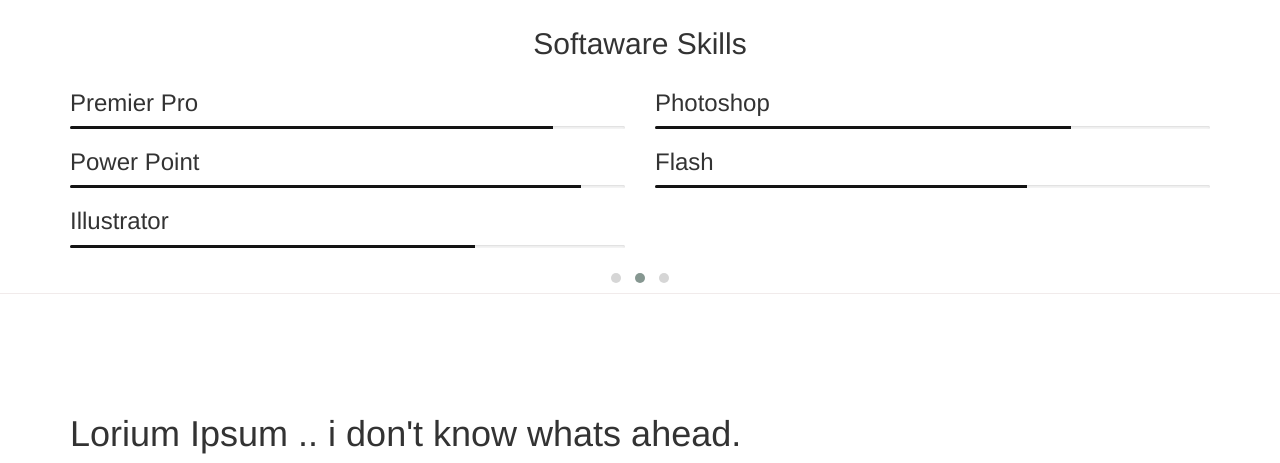
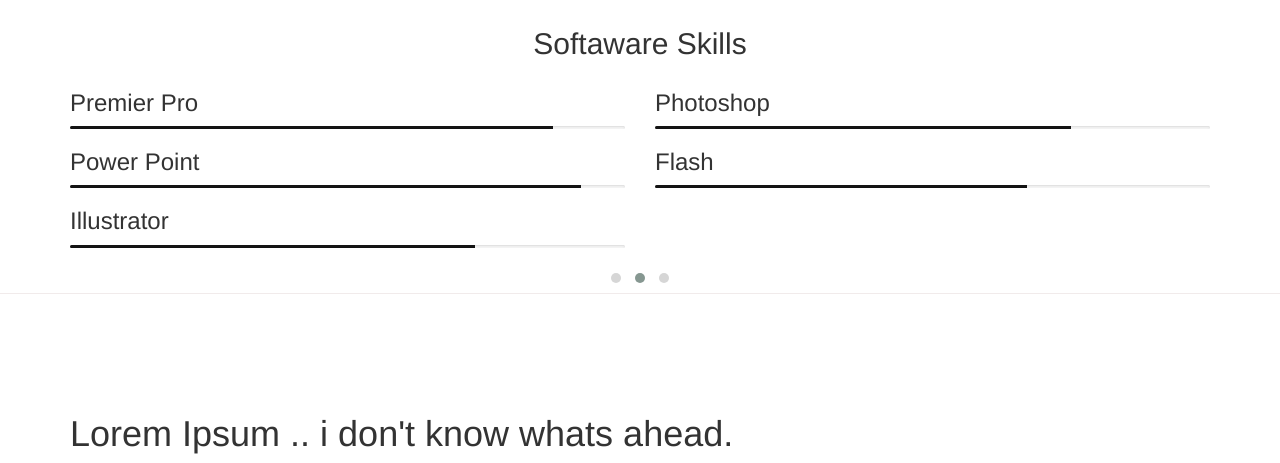
Before and after one commit to ashawe/CarouselsAndProgressBars, a plain HTML site: page ProgressBarsInsideCarousel.html in a window 1280 px wide. Shown: the part 676-1139 px from the top of the page. Drawn offline with nearby package versions, Linux system fonts and the light colour scheme.

Commit message:
Fixed the spelling of Lorem

```diff
--- a/ProgressBarsInsideCarousel.html
+++ b/ProgressBarsInsideCarousel.html
@@ -115,7 +115,7 @@
 
     <!-- This part has basically no use from here -->
     <div class="container" style="padding-top: 100px;">
-        <h1>Lorium Ipsum .. i don't know whats ahead.</h1>
+        <h1>Lorem Ipsum .. i don't know whats ahead.</h1>
     </div>
     <!-- Upto here -->
 
```
